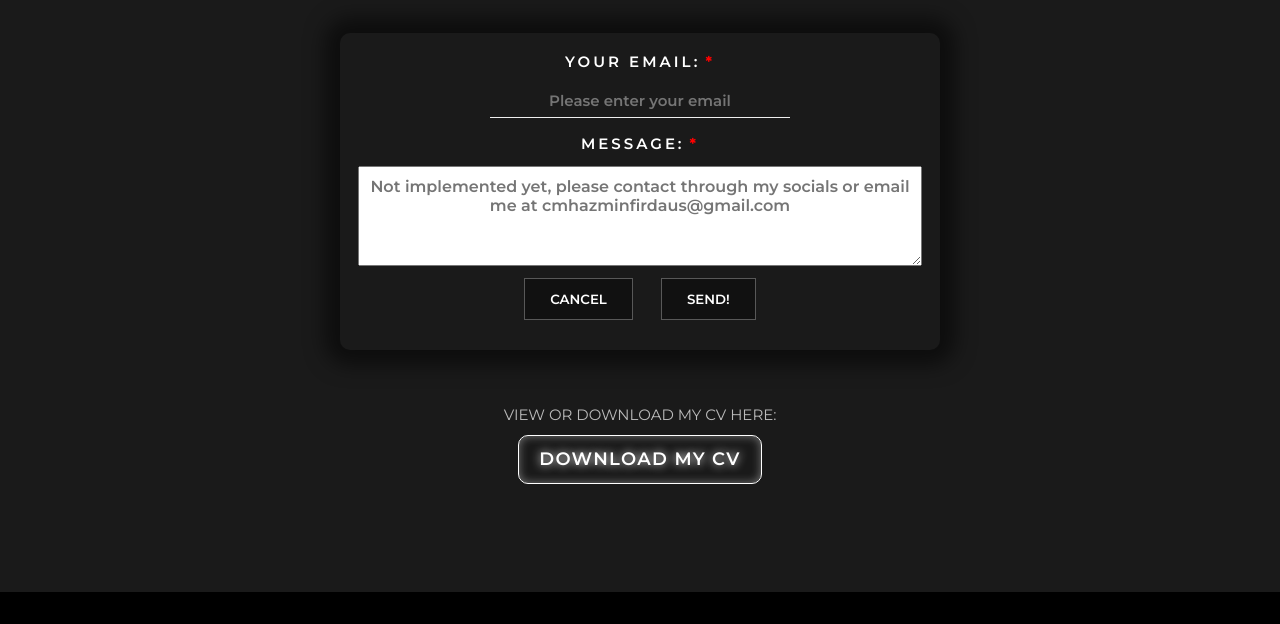
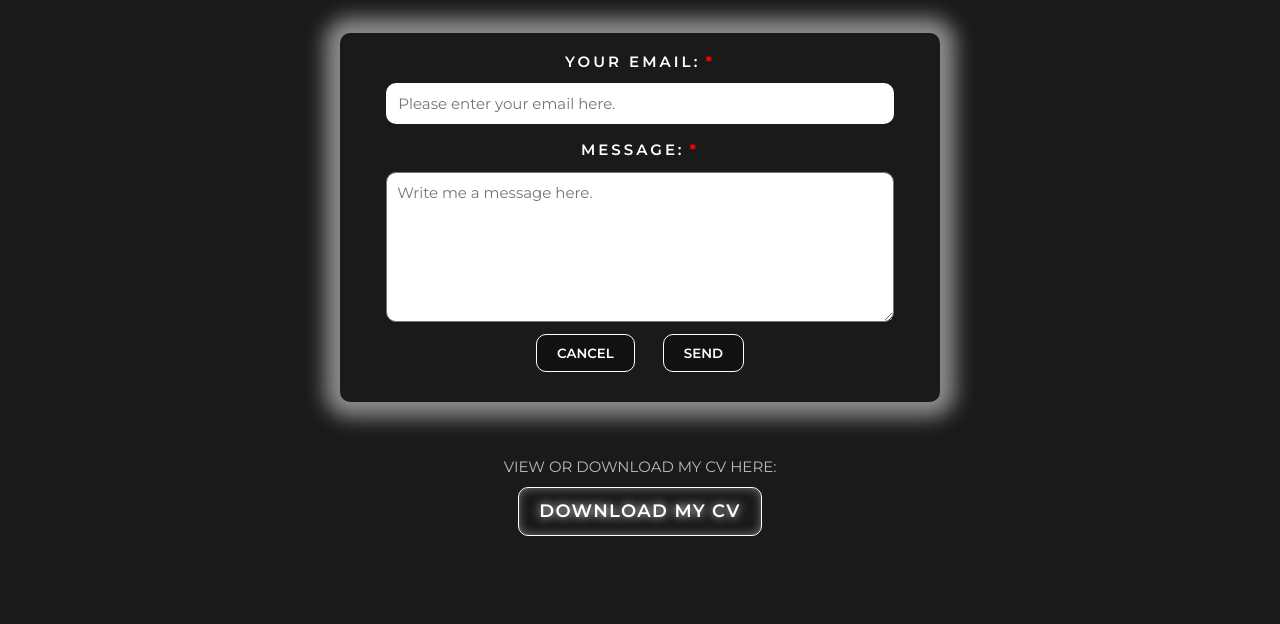
Before and after one commit to hazminfirdaus/portfolio, a plain HTML site: page index.html in a window 1280 px wide. Shown: the part 3474-4098 px from the top of the page. Drawn offline with nearby package versions, Linux system fonts and the light colour scheme.

Commit message:
update form css

```diff
--- a/index.html
+++ b/index.html
@@ -157,14 +157,14 @@
             <form action="" method="post">
 
                 <label for="email-input">Your Email: <span class="required">*</span></label>
-                <input type="email" id="email-input" placeholder="Please enter your email" required>
+                <input type="email" id="email-input" placeholder="Please enter your email here." required>
 
                 <label for="msg-input">Message: <span class="required">*</span></label>
-                <textarea placeholder="Not implemented yet, please contact through my socials or email me at cmhazminfirdaus@gmail.com" id="msg-input" required></textarea>
+                <textarea placeholder="Write me a message here." id="msg-input" required></textarea>
 
                 <div id="formbtns">
                     <input type="reset" id="cancel" value="Cancel">
-                    <input type="submit" id="submit" value="Send!">
+                    <input type="submit" id="submit" value="Send">
                 </div>
             </form>
 
--- a/style.css
+++ b/style.css
@@ -780,7 +780,7 @@ form {
     margin: 2rem auto;
     padding: 1rem;
     border-radius: 10px;
-    box-shadow: 0 0 20px 15px rgba(0,0,0,0.5);
+    box-shadow: 0 0 20px 15px rgba(255,255,255,0.5);
     max-width: 600px;
     font-size: 15px;
     font-weight: 600;
@@ -821,62 +821,65 @@ label {
 input, select {
     margin-bottom: 15px;
     border-bottom: 1px solid #eee;
+    border-radius: 10px;
 }
 
-input:focus, select:focus {
-   box-shadow: 0 0 15px 10px rgba(0,0,0,0.5);
+input:focus, textarea:focus {
+    box-shadow: 0 0 10px 5px rgba(255,255,255,0.5);
 }
 
 #email-input {
     display: block;
     flex-grow: 1;
-    width: 300px;
-    height: 35px;
-    background-color: transparent;
+    width: 90%;
+    background-color: white;
+    color: #1a1a1a;
     outline: none;
-    border: 0;
-    border-bottom: 1px solid #eee;
+    border: 10px solid transparent;
     font-family: inherit;
     font-size: 15px;
-    font-weight: 600;
-    text-align: center;
-    color: #fff;
+    font-weight: 400;
+    text-align: left;
 }
 
 #msg-input {
-    min-height: 100px; /* Adjust this value to make the input box taller */
-    width: 100%; /* Make the textarea fill the available width */
+    min-height: 150px; /* Adjust this value to make the input box taller */
+    width: 90%; /* Adjust the textarea fill the available width */
     padding: 10px; /* Optional: adds padding inside the textarea for better text visibility */
-    font-size: 16px; /* Optional: adjust font size for better readability */
+    font-size: 15px; /* Optional: adjust font size for better readability */
     font-family: inherit;
-    font-weight: 600;
-    text-align: center;
+    font-weight: 400;
+    text-align: left;
+    border-radius: 10px;
+    max-width: 90%;
+    min-width: 90%;
+    outline: none;
 }
 
 input:focus::placeholder, textarea:focus::placeholder {
     color: transparent;
   }
 
-
 form span {
     display: block;
     font-weight: 400;
 }
 
-
 #submit, #cancel {
     margin: 12px;
     outline: none;
-    padding: 12px 25px;
+    padding: 10px 20px;
     font-family: inherit;
     text-transform: uppercase;
     font-weight: 600;
     letter-spacing: 1.3;
     background-color: #111;
-    border: 1px solid #585858;
+    border: 1px solid white;
+    border-radius: 10px;
     color: inherit;
     cursor: pointer;
-    transition: all 0.3s;
+    transition: all 0.3s ease;
+    text-align: start;
 }
 
 #submit:hover, #cancel:hover {
```
